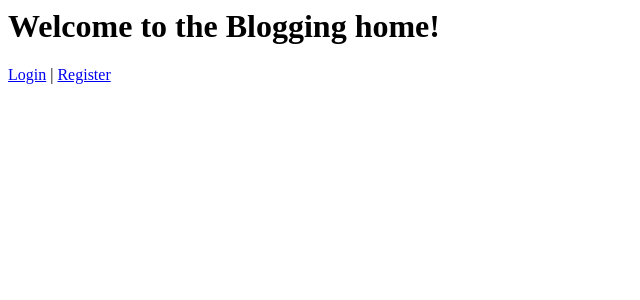
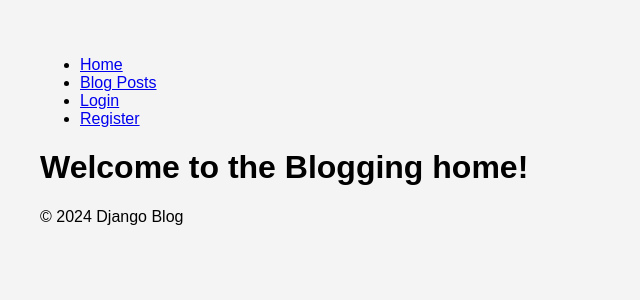
Before and after one commit to jackOfAllNames/Alx_DjangoLearnLab, a Django app: template django_blog/blog/templates/blog/index.html in a window 1280 px wide. Shown: the top 300 px of the page, without its empty margins (0-640 px from the left). Run offline with Django 4.2, Linux system fonts and the light colour scheme; the template is opened without the code that fills it, so the values that code supplies are empty.

Commit message:
Use the base url template

```diff
--- a/django_blog/blog/templates/blog/index.html
+++ b/django_blog/blog/templates/blog/index.html
@@ -1,3 +1,4 @@
+{% extends "blog/_base.html" %} {% block content %}
 <h1>Welcome to the Blogging home!</h1>
 {% if user.is_authenticated %}
 <p>Hello, {{ user.username }}!</p>
@@ -6,8 +7,8 @@
   <input type="submit" value="Logout" />
 </form>
 {% else %}
-<p>
+<!-- <p>
   <a href="{% url 'login' %}">Login</a> |
   <a href="{% url 'register' %}">Register</a>
-</p>
-{% endif %}
+</p> -->
+{% endif %} {% endblock %}
--- a/django_blog/blog/templates/registration/signup.html
+++ b/django_blog/blog/templates/registration/signup.html
@@ -1,5 +1,7 @@
+{% extends "blog/_base.html" %} {% block content %}
 <h2>Sign Up</h2>
 <form method="post" action="{% url 'register' %}">
   {% csrf_token %} {{ form.as_p }}
   <input type="submit" value="Signup" />
 </form>
+{% endblock %}
--- a/django_blog/blog/urls.py
+++ b/django_blog/blog/urls.py
@@ -6,6 +6,8 @@ urlpatterns = [
     path('login/', LogInView.as_view(), name='login'),
     path('logout/', LogOutView.as_view(), name='logout'),
     path('register/', SignUpView.as_view(), name='register'),
+    path('posts/', LogOutView.as_view(), name='posts'),
+    path('profile/', LogOutView.as_view(), name='profile')
 
     # path('accounts/', include('django.contrib.auth.urls')),
     # path('accounts/register/', SignUpView.as_view(), name='signup'),
```
Also changed, not shown: django_blog/blog/templates/registration/login.html (+4 -3 lines).
